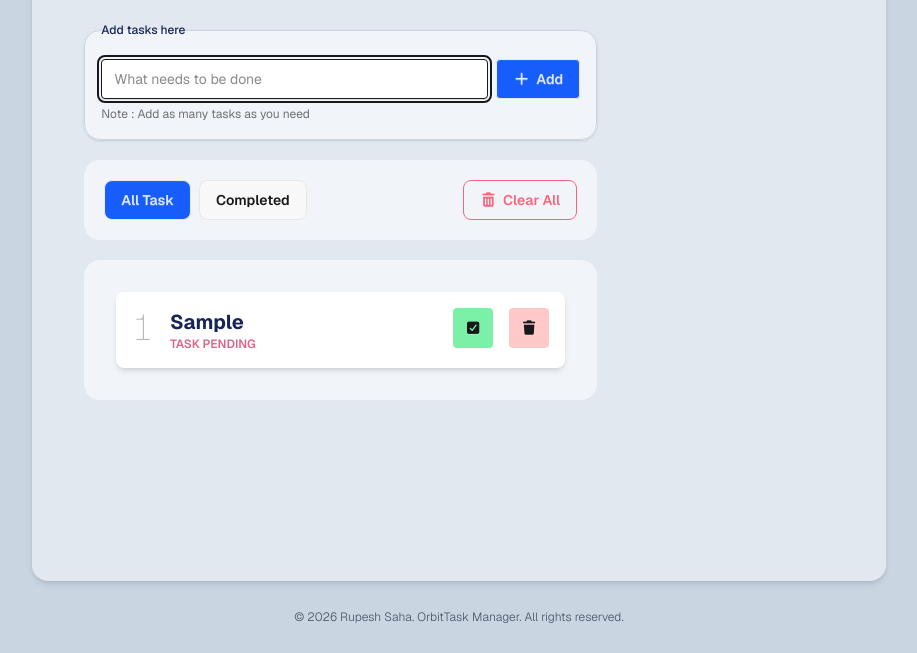
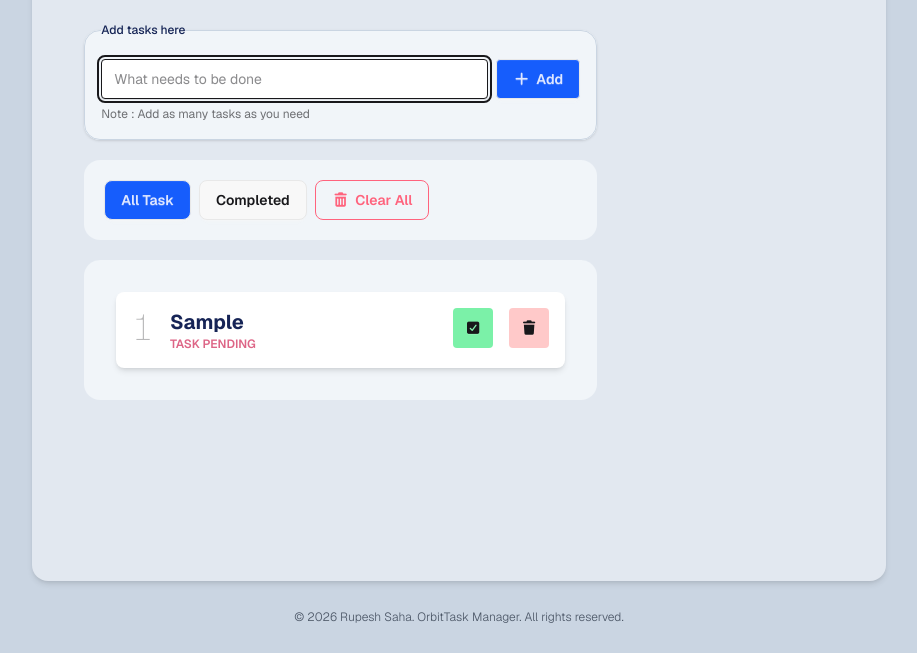
Before and after one commit to rupesh-saha/OrbitTask-Manager, a plain HTML site: page index.html in a window 1280 px wide. Both pictures are taken after typing "Sample" into the empty fields and a click on the button "Add". Shown: the part 247-900 px from the top of the page, without its empty margins (181-1098 px from the left). Drawn offline with nearby package versions, Linux system fonts and the light colour scheme.

Commit message:
bug fixes(3)

```diff
--- a/index.html
+++ b/index.html
@@ -51,7 +51,7 @@
       <div class="flex gap-2">
         <button id="all-btn" onclick="allTaskTab()" class="btn rounded-lg font-semibold active">All Task</button>
         <button id="completed-btn" onclick="completedTaskTab()" class="btn rounded-lg font-semibold">Completed</button>
-        <button onclick="clearAllTasks()" class="btn btn-error btn-outline rounded-lg font-semibold ml-auto"><i class="fa-solid fa-trash-can"></i> Clear All</button>
+        <button onclick="clearAllTasks()" class="btn btn-error btn-outline rounded-lg font-semibold"><i class="fa-solid fa-trash-can"></i> Clear All</button>
       </div>
 
     </section>
```
